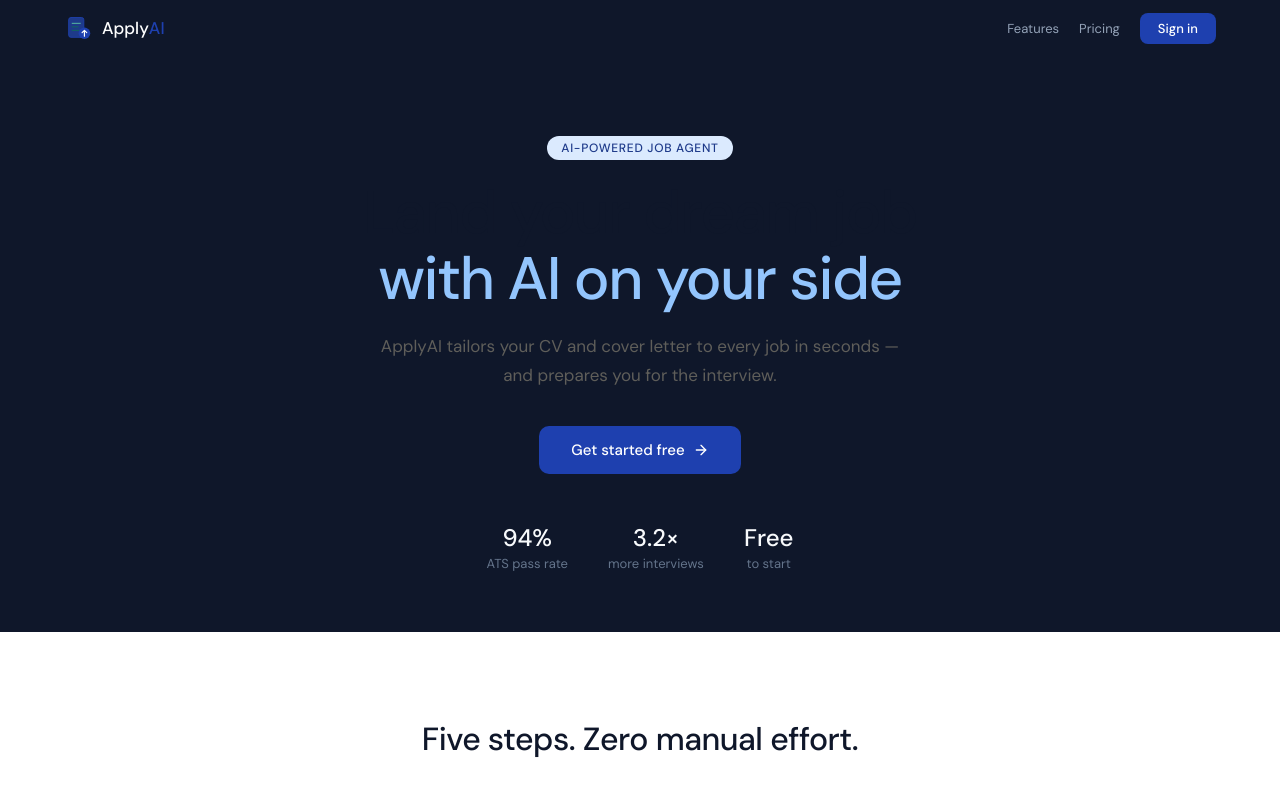
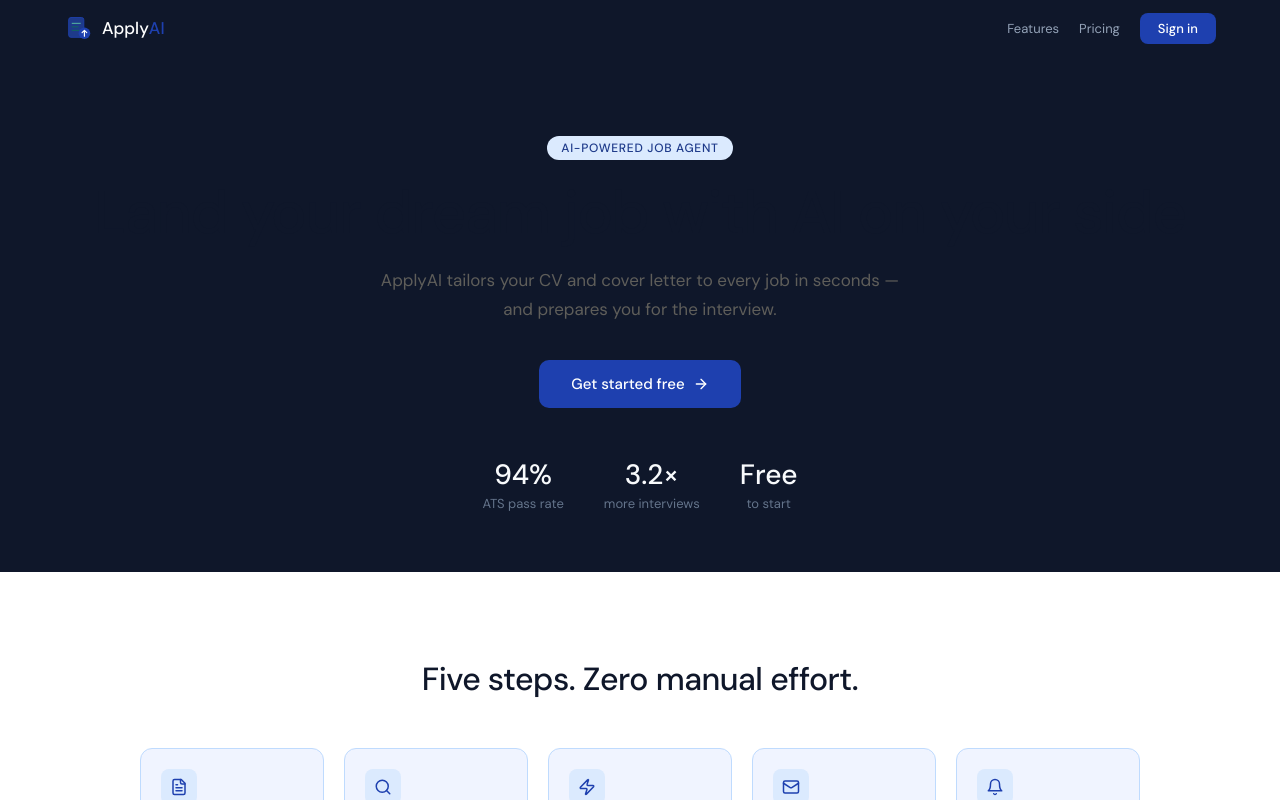
Before and after one commit to JulietChinenyeDuru/African-Entrepreneurship-main, a Next.js app: page / in a window 1280 px wide. Shown: the top 800 px of the page. Built offline with nearby package versions, Linux system fonts and the light colour scheme.

Commit message:
fix: hero heading and stats numbers visible

```diff
--- a/app/page.tsx
+++ b/app/page.tsx
@@ -79,7 +79,7 @@ export default function HomePage() {
           AI-POWERED JOB AGENT
         </div>
         <h1 style={{ fontSize: 'clamp(36px, 6vw, 60px)', fontWeight: 500, lineHeight: 1.1, margin: '0 0 20px', letterSpacing: -1.5 }}>
-          Land your dream job<br/><span style={{ color: '#93C5FD' }}>with AI on your side</span>
+          Land your dream job with AI on your side
         </h1>
         <p style={{ fontSize: 17, color: '#5F5E5A', margin: '0 auto 36px', lineHeight: 1.7, maxWidth: 540 }}>
           ApplyAI tailors your CV and cover letter to every job in seconds — and prepares you for the interview.
@@ -92,7 +92,7 @@ export default function HomePage() {
         <div style={{ display: 'flex', gap: 40, justifyContent: 'center', marginTop: 48, flexWrap: 'wrap' }}>
           {[['94%','ATS pass rate'],['3.2×','more interviews'],['Free','to start']].map(([n,l]) => (
             <div key={l} style={{ textAlign: 'center' }}>
-              <div style={{ fontSize: 24, fontWeight: 500, color: '#F8FAFC' }}>{n}</div>
+              <div style={{ fontSize: 28, fontWeight: 500, color: '#F8FAFC' }}>{n}</div>
               <div style={{ fontSize: 13, color: '#64748B', marginTop: 2 }}>{l}</div>
             </div>
           ))}
```
